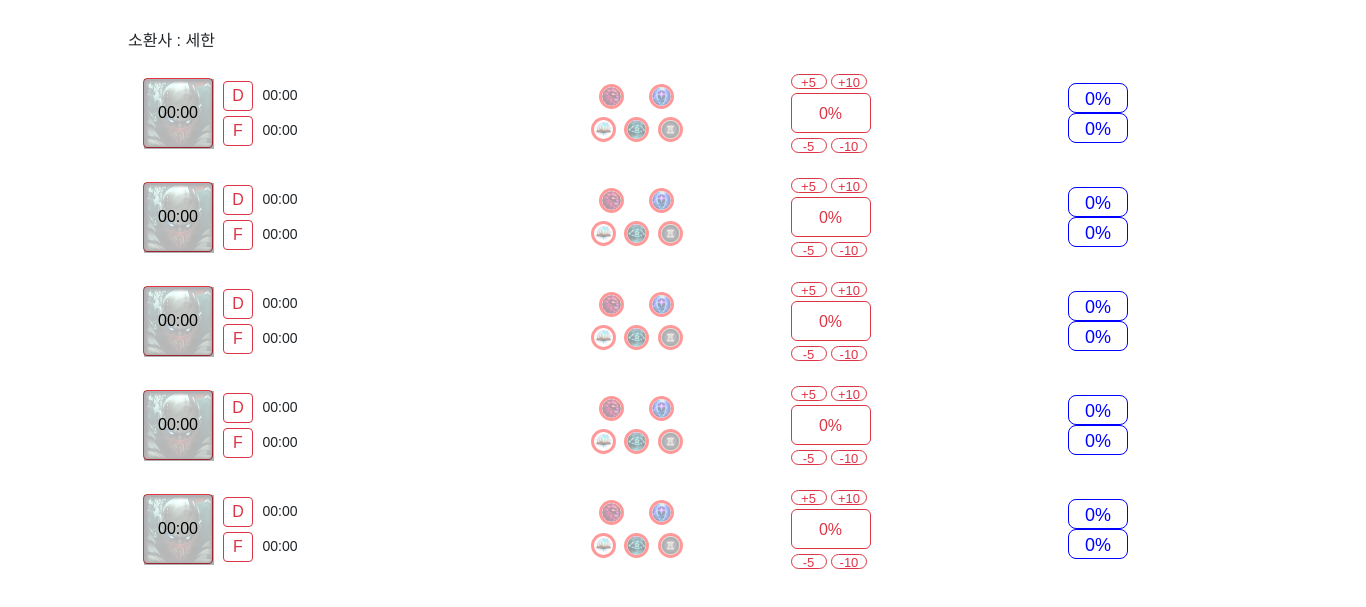
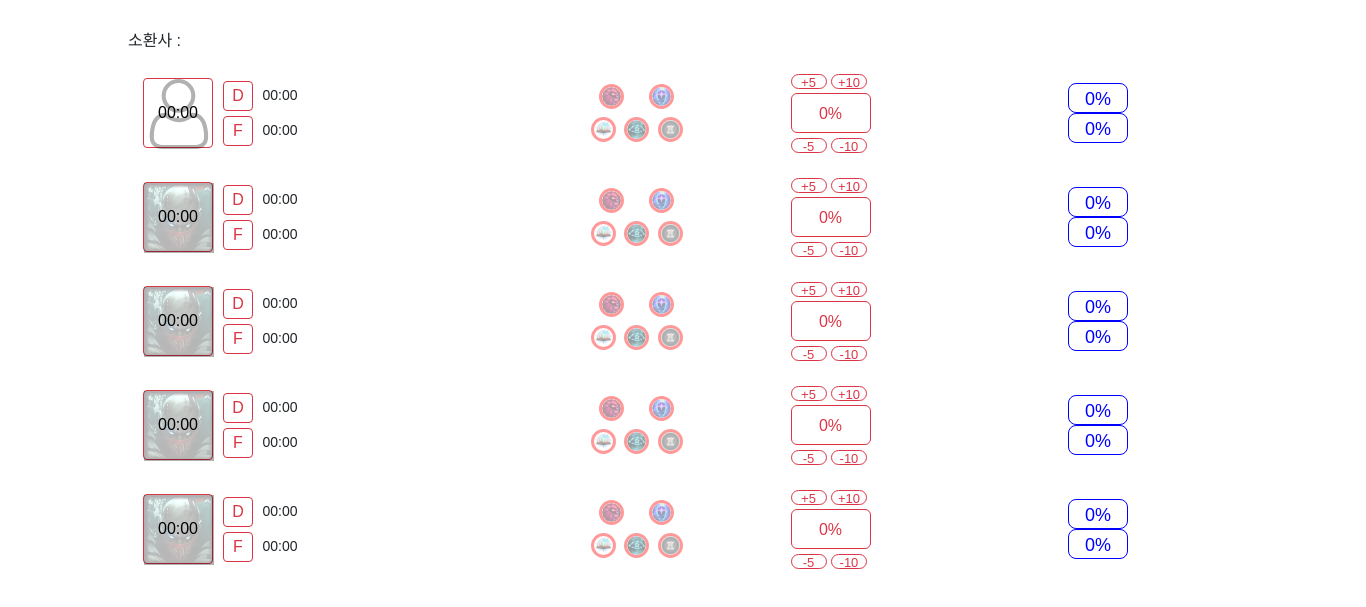
Before and after one commit to sehandev/lol-timer, an Electron app: page spell.html in a window 1366 px wide. Shown: the part 75-682 px from the top of the page. Drawn offline with nearby package versions, Linux system fonts and the light colour scheme; no server answers; a web font is replaced by a local one.

Commit message:
ADD : undefined champion img

```diff
--- a/spell.html
+++ b/spell.html
@@ -26,7 +26,7 @@
       <button type="button" id="close-btn" class="btn btn-secondary float-right"><i class="fas fa-times"></i></button>
     </div>
 
-    <p>소환사 : <span id="summoner-name">세한</span></p>
+    <p>소환사 : <span id="summoner-name"></span></p>
 
     <!-- 소환사 1 -->
     <div class="row my-3 w-100 mx-auto">
@@ -35,7 +35,7 @@
 
         <!-- 챔피언 사진 + 궁극기 타이머 -->
         <button type="button" id="champion-btn-1" class="btn btn-outline-danger btn-champion">
-          <img id="champion-img-1" class="champion-img" src="./static/img/champion/Pyke.png">
+          <img id="champion-img-1" class="champion-img" src="./static/img/champion/undefined.svg">
           <span id="ult-timer-1" class="ult-timer">00:00</span>
         </button>
 
```
Also changed, not shown: static/img/champion/undefined.svg (added).
